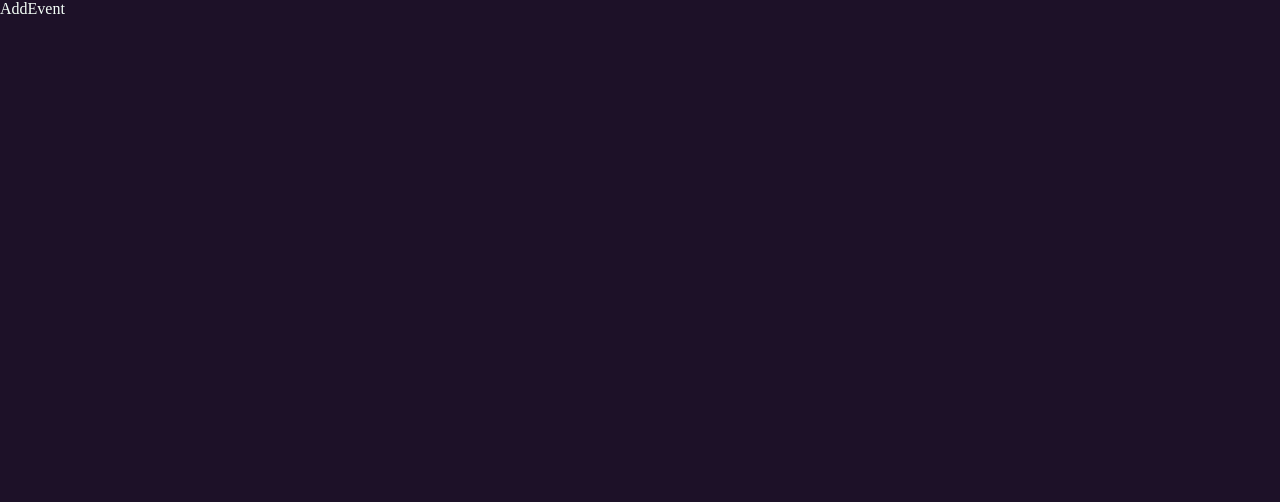
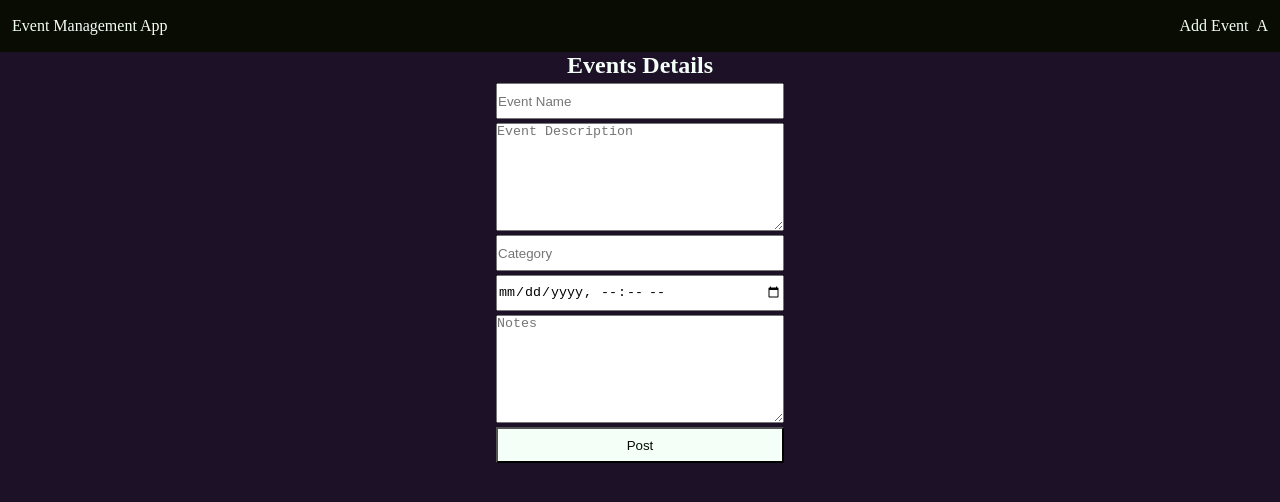
Before and after one commit to Sahil-4/swissmote-emp, a React (Vite) app in the folder frontend/: page /addEvent in a window 1280 px wide. Shown: the top 502 px of the page. Built offline with nearby package versions, Linux system fonts and the light colour scheme.

Commit message:
add: post event page

```diff
--- a/frontend/src/pages/addEvent.tsx
+++ b/frontend/src/pages/addEvent.tsx
@@ -1,6 +1,42 @@
+import { useRef } from "react";
+import Header from "../components/header.jsx";
+import styles from "../styles/addEventForm.module.css";
+
 const AddEvent = () => {
+  const addEventFormRef = useRef<HTMLFormElement | null>(null);
+
+  const handleAddEvent = (e: React.FormEvent<HTMLFormElement>) => {
+    e.preventDefault();
+
+    const form = e.target as HTMLFormElement;
+    const event: { [key: string]: string } = {};
+    for (let i = 0; i < form.length - 1; i++) {
+      const input = form[i] as HTMLInputElement | HTMLTextAreaElement;
+      event[input.name] = input.value;
+    }
+
+    console.log(event);
+  };
+
   return (
-    <div>AddEvent</div>
-  )
-}
-export default AddEvent
+    <>
+      <Header />
+
+      <section>
+        <form onSubmit={handleAddEvent} ref={addEventFormRef} className={styles.addEventForm}>
+          <h1>Events Details</h1>
+
+          <input name="name" type="text" placeholder="Event Name" required={true} />
+          <textarea name="description" placeholder="Event Description" required={true} />
+          <input name="category" type="text" placeholder="Category" required={true} />
+          <input name="time" type="datetime-local" placeholder="" required={true} />
+          <textarea name="note" placeholder="Notes" />
+
+          <button type="submit">Post</button>
+        </form>
+      </section>
+    </>
+  );
+};
+
+export default AddEvent;
--- /dev/null
+++ b/frontend/src/styles/addEventForm.module.css
@@ -0,0 +1,28 @@
+.addEventForm {
+  width: 320px;
+  margin: 0 auto;
+  text-align: center;
+}
+
+.addEventForm > input,
+.addEventForm > textarea,
+.addEventForm > button {
+  width: 90%;
+  height: 36px;
+  display: block;
+  margin: 4px auto;
+}
+
+.addEventForm > textarea {
+  height: calc(36px * 3);
+}
+
+.addEventForm > button {
+  background: var(--secondary);
+  color: var(--accent);
+}
+
+.addEventForm > button:hover {
+  color: var(--secondary);
+  background: var(--accent);
+}
```
